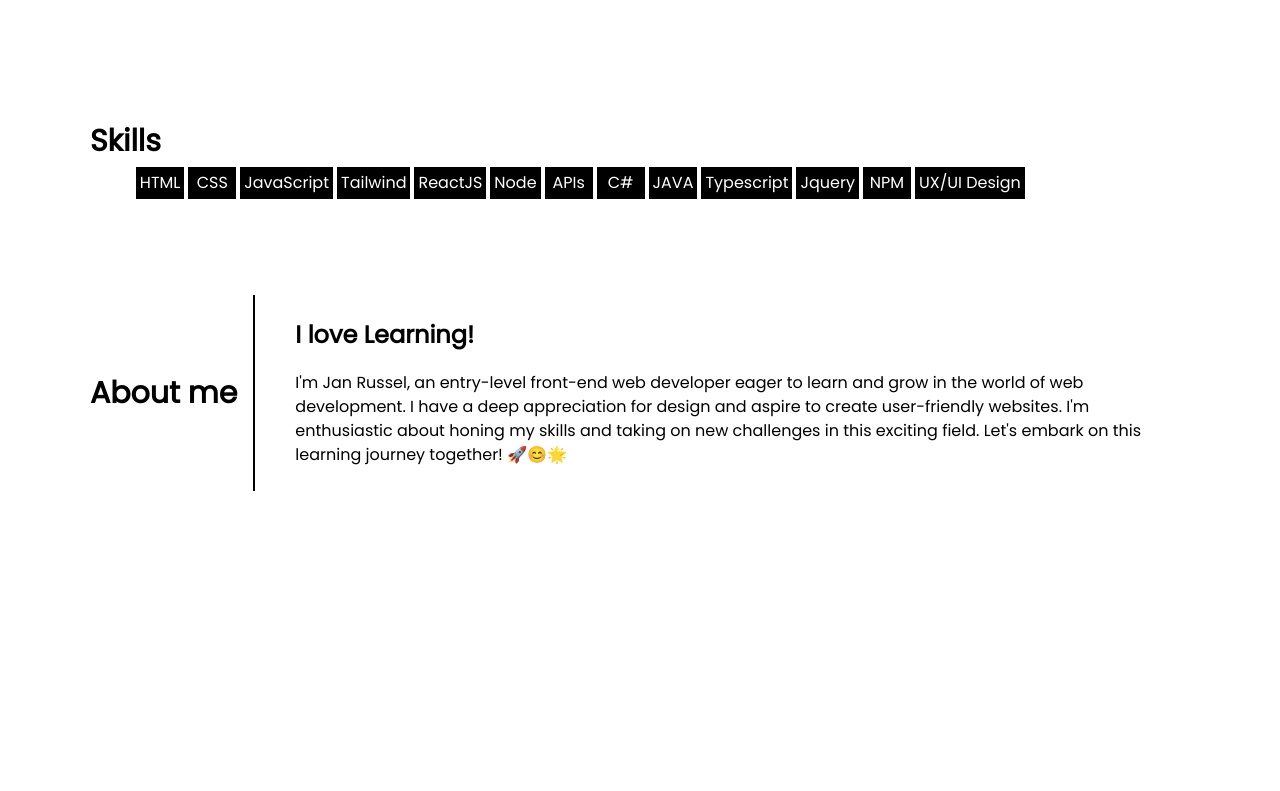
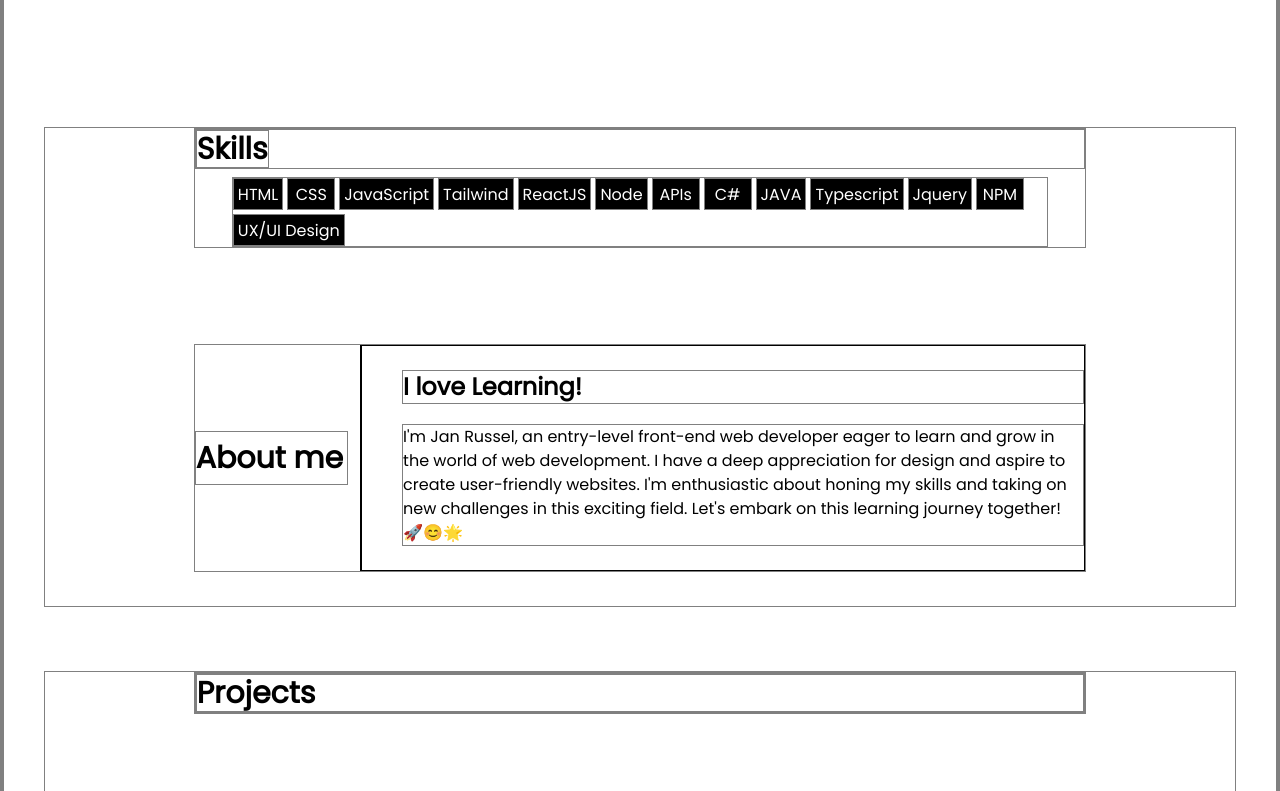
Before and after one commit to selelel/Portfolio, a React (Create React App) app: page / in a window 1280 px wide. Shown: the part 549-1340 px from the top of the page. Before the commit the page ends 1152 px from the top, so only its background shows below. Built offline with nearby package versions, Linux system fonts and the light colour scheme.

Commit message:
starting working for projects section

```diff
--- a/src/Components/Main/About.tsx
+++ b/src/Components/Main/About.tsx
@@ -5,7 +5,7 @@ const About = () => {
     <>
       <div className="mx-10 min-h-[30rem] flex flex-col items-center ">
         <Skill />
-        <div className="w-11/12 mt-24 flex md:flex-nowrap flex-wrap items-center gap-0 px-auto">
+        <div className="w-9/12 mt-24 flex md:flex-nowrap flex-wrap items-center gap-0 px-auto">
           <p className="min-w-fit pr-1 py-2 text-3xl font-semibold">About me</p>
           <div className="ml-0 pl-0 md:py-6 border-black md:border-l-2 md:ml-3 md:pl-10 w-full">
             <p className="text-2xl font-semibold mb-5">I love Learning!</p>
@@ -27,7 +27,7 @@ const About = () => {
 const Skill = () => {
   return (
     <>
-      <div className="gap-1 mx-auto w-11/12">
+      <div className="gap-1 mx-auto w-9/12">
         <div className=" mx-auto mb-2">
           <p className="w-fit font-semibold text-3xl">Skills</p>
         </div>
--- a/src/Components/Main/Main.tsx
+++ b/src/Components/Main/Main.tsx
@@ -5,6 +5,7 @@ import Modals from "../../Reuseable UI/Modals";
 import Hero from "./Hero";
 import classNames from "classnames";
 import About from "./About";
+import Projects from "./Projects";
 
 const Main = () => {
   const context = useContext(Context);
@@ -30,6 +31,7 @@ const Main = () => {
       <div className={classN}>
         <Hero />
         <About />
+        <Projects />
       </div>
     </>
   );
--- a/src/Components/Main/Nav.tsx
+++ b/src/Components/Main/Nav.tsx
@@ -15,10 +15,10 @@ const Nav = () => {
   return (
     <div className="fixed top-0 z-30">
       <div className={classN}>
-        <Button className="font-thin text-3xl">About</Button>
-        <Button className="font-thin text-3xl">Home</Button>
-        <Button className="font-thin text-3xl">Project</Button>
-        <Button className="font-thin text-3xl">Contact</Button>
+        <Button className="font-thin text-xl">About</Button>
+        <Button className="font-thin text-xl">Home</Button>
+        <Button className="font-thin text-xl">Project</Button>
+        <Button className="font-thin text-xl">Contact</Button>
       </div>
 
       <div className=" pt-5 py-2 w-screen flex px-10 justify-between bg-white">
--- /dev/null
+++ b/src/Components/Main/Projects.tsx
@@ -0,0 +1,17 @@
+import React from "react";
+
+const Projects = () => {
+  return (
+    <>
+      <div className="mx-10 mt-16 mb-32 min-h-[30rem] flex flex-col">
+        <div className="w-9/12 mx-auto">
+          <div>
+            <h1 className="text-3xl font-bold">Projects</h1>
+          </div>
+        </div>
+      </div>
+    </>
+  );
+};
+
+export default Projects;
--- /dev/null
+++ b/src/Reuseable UI/Panel.tsx
@@ -0,0 +1,7 @@
+import React from "react";
+
+function PanelProject() {
+  return <div>PanelProject</div>;
+}
+
+export default PanelProject;
--- a/src/index.css
+++ b/src/index.css
@@ -5,7 +5,7 @@
 @tailwind utilities;
 
 * {
-  /* border: solid 1px grey; */
+  border: solid 1px grey;
 }
 @media only screen and (max-width: 600px) {
   .media {
```
